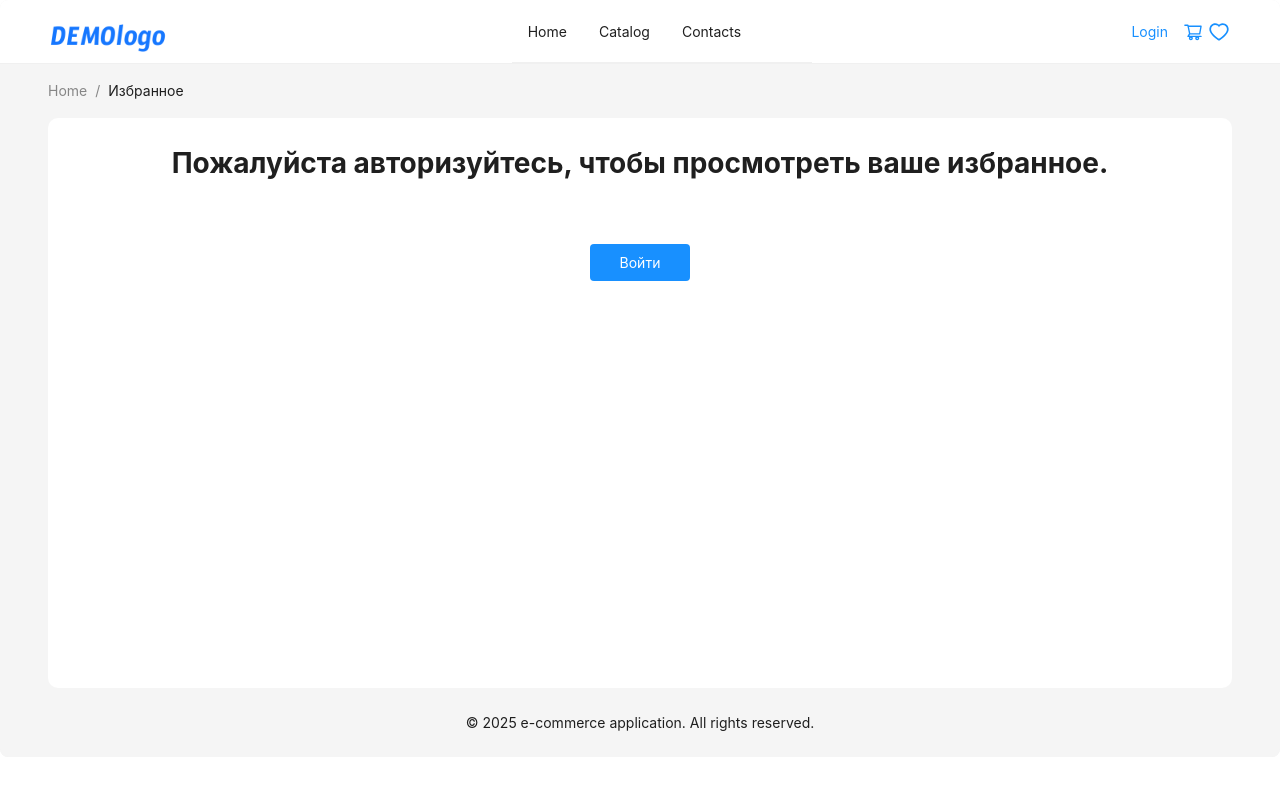
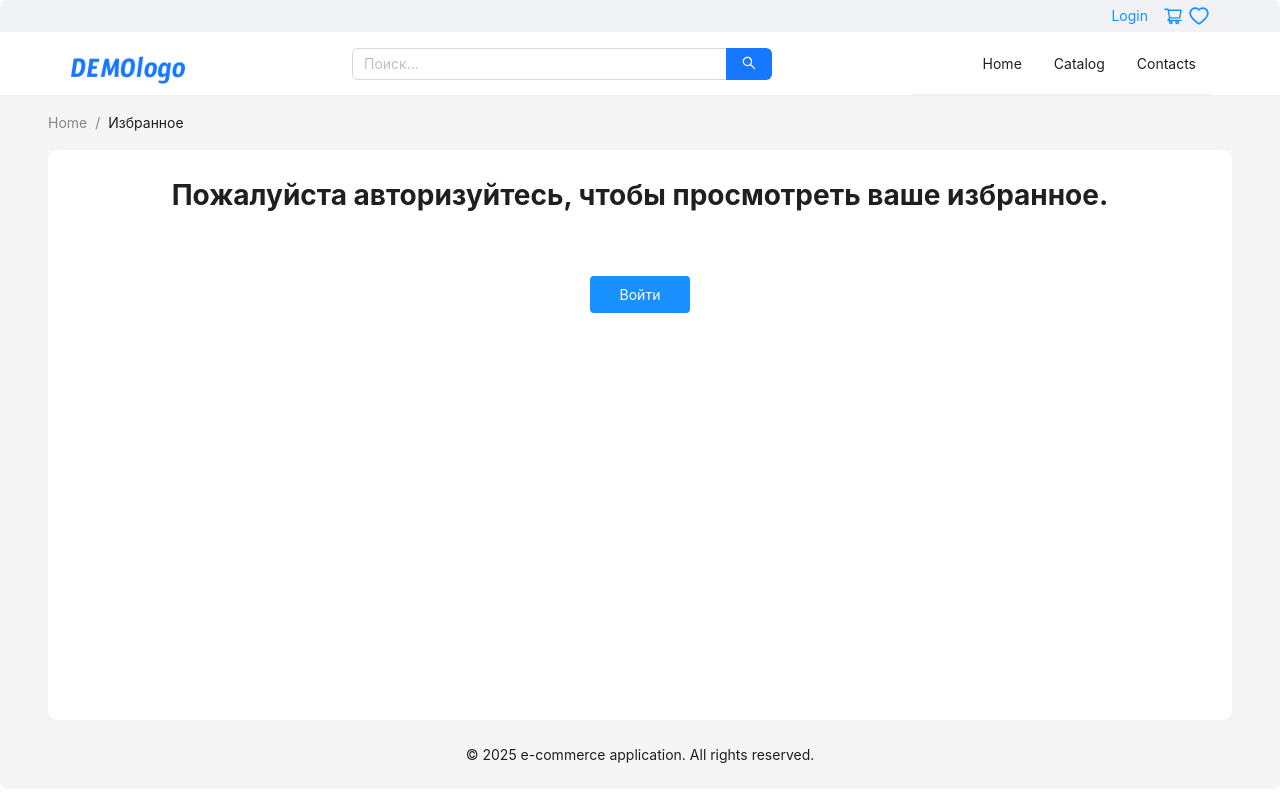
Before and after one commit to MaximPekshev/shagr, a React (Vite) app: page /wishlist in a window 1280 px wide. Built offline with nearby package versions, Linux system fonts and the light colour scheme; no server answers.

Commit message:
Search component added

```diff
--- a/src/components/header/Header.jsx
+++ b/src/components/header/Header.jsx
@@ -1,6 +1,6 @@
 import styles from './header.module.css';
-import { NavLink } from "react-router";
-import { Badge } from 'antd';
+import { NavLink, useLocation, useSearchParams, useNavigate } from "react-router";
+import { Badge, Input } from 'antd';
 import { Menu, Layout } from 'antd';
 import logo from '../../assets/img/logo/logo.png';
 import { MenuOutlined, ShoppingCartOutlined, HeartOutlined } from '@ant-design/icons';
@@ -10,10 +10,15 @@ import { useGetCartQuery } from "../../redux/services/cart";
 import { useGetWishlistQuery } from "../../redux/services/wishlist";
 
 const { Header } = Layout;
+const { Search } = Input;
 
 export const HeaderComponent = () => {
+    const navigate = useNavigate();
     const token = localStorage.getItem('shagr_token');
+    const location = useLocation();
     const [mobileMenuVisible, setMobileMenuVisible] = useState(false);
+    const searchQuery = useSearchParams()[0].get('q') || '';
+    const [searchValue, setSearchValue] = useState(searchQuery);
     const { data: cart } = useGetCartQuery({header: { token: token }});
     const { data: wishlist } = useGetWishlistQuery({header: { token: token }});
 
@@ -28,42 +33,24 @@ export const HeaderComponent = () => {
         return '';
     };
 
-    const currentKey = getCurrentKey(window.location.pathname);
-
     const Logout = () => {
         localStorage.removeItem('shagr_token');
         window.location.reload();
     };
 
+    const currentKey = getCurrentKey(location.pathname);
+
+    const onSearch = (value) => {
+        setSearchValue(value);
+        navigate(`/catalog/?page=1&q=${value}`);
+    };
+
+    const onInput = (e) => {
+        setSearchValue(e.target.value);
+    }
     return (
         <Header className={styles.header}>
-            <div className={styles.logo}>
-                <NavLink to="/">
-                    <img src={logo} alt="Logo" />
-                </NavLink>
-            </div>
-            <Menu
-                className={styles.menu}
-                mode="horizontal"
-                selectedKeys={[currentKey]}
-                items={[
-                { key: '1', label: (
-                    <NavLink to="/">
-                        Home
-                    </NavLink>
-                    ) },
-                { key: '2', label: (
-                    <NavLink to="/catalog">
-                        Catalog
-                    </NavLink>
-                    ) },
-                { key: '3', label: (
-                    <NavLink to="/contacts">
-                        Contacts
-                    </NavLink>
-                    ) },
-                ]}
-            />
+            <div className={styles.headerTop}>
                 <div className={styles.userActions}>
                     { token ? (
                         <>
@@ -89,6 +76,39 @@ export const HeaderComponent = () => {
                         <MenuOutlined />
                     </button>
                 </div>
+            </div>
+            <div className={styles.headerMiddle} >
+                <div className={styles.logo}>
+                    <NavLink to="/">
+                        <img src={logo} alt="Logo" />
+                    </NavLink>
+                </div>
+                <div className={styles.searchBar}>
+                    <Search onInput={onInput} value={searchValue} placeholder="Поиск..." onSearch={onSearch} enterButton />
+                </div>
+                <Menu
+                    className={styles.menu}
+                    mode="horizontal"
+                    selectedKeys={[currentKey]}
+                    items={[
+                    { key: '1', label: (
+                        <NavLink to="/">
+                            Home
+                        </NavLink>
+                        ) },
+                    { key: '2', label: (
+                        <NavLink to="/catalog">
+                            Catalog
+                        </NavLink>
+                        ) },
+                    { key: '3', label: (
+                        <NavLink to="/contacts">
+                            Contacts
+                        </NavLink>
+                        ) },
+                    ]}
+                />
+            </div>
             <MobileMenu visible={mobileMenuVisible} onClose={toggleMobileMenu} />
         </Header>
     )
--- a/src/components/header/header.module.css
+++ b/src/components/header/header.module.css
@@ -1,11 +1,29 @@
 .header {
+    display: flex;
+    flex-direction: column;
+    background-color: #fff;
+    height: auto;
+    padding: 0;
+}
+
+.headerTop {
+    display: flex;
+    justify-content: flex-end;
+    align-items: center;
+    height: 32px;
+    padding-inline: 68px;
+    background-color: #f0f2f5;
+    font-size: 14px;
+    color: rgba(0, 0, 0, 0.45);
+}
+
+.headerMiddle {
     display: flex;
     justify-content: space-between;
     text-align: center;
     height: 64px;
-    padding-inline: 48px;
+    padding-inline: 68px;
     line-height: 64px;
-    background-color: #fff;
     border-bottom: 1px solid rgba(5,5,5,0.06);
 }
 
@@ -19,6 +37,7 @@
 
 .menu {
     min-width: 300px;
+    justify-content: end;
 }
 
 .loginButton, .signupButton {
@@ -80,10 +99,45 @@
     align-items: center;
 }
 
+.searchBar {
+    display: flex;
+    justify-content: center;
+    align-items: center;
+    flex: 0.6;
+}
+
+@media (max-width: 1200px) {
+    .searchBar {
+        flex: 0.8;
+    }
+
+}
+
+@media (max-width: 968px) {
+    .searchBar {
+        flex: 1;
+    }
+
+}
+
 @media (max-width: 768px) {
+    .header {
+        flex-direction: row-reverse;
+        align-items: center;
+        justify-content: space-between;
+    }
+
+    .headerTop {
+        background-color: #fff;
+        padding-inline: 24px;
+    }
+
+    .headerMiddle {
+        padding-inline: 24px;
+    }
+
     .hamburgerMenu {
         display: flex;
-
     }
 
     .menu {
@@ -93,4 +147,8 @@
     .userActions {
         display: none;
     }
+
+    .searchBar {
+        display: none;
+    }
 }
```
Lines whose indentation alone changed are shown as unchanged.
